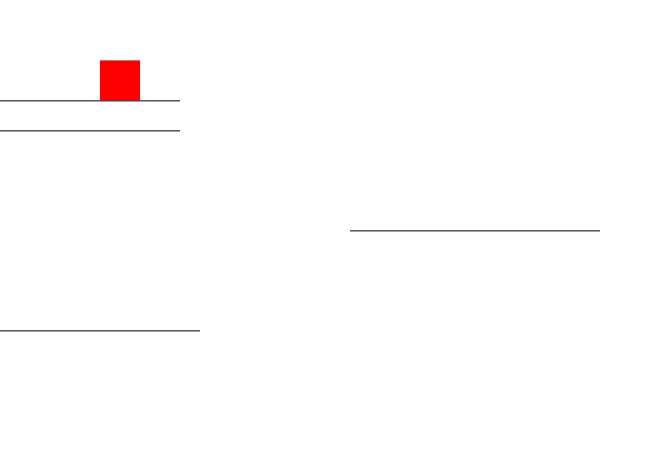
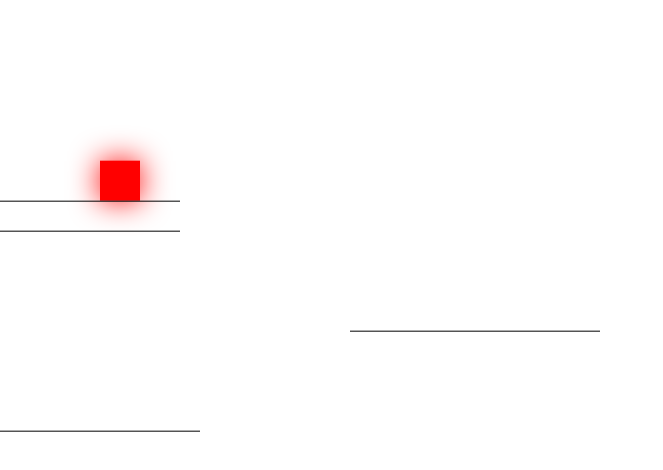
Before and after one commit to ThomasVandenhede/jeu-cv, a plain HTML site: page index.html in a window 1280 px wide. Shown: the part 286-756 px from the top of the page, without its empty margins (0-663 px from the left). Drawn offline with Linux system fonts and the light colour scheme.

Commit message:
Refactor player class & fix collision bugs & Create constants.js file

```diff
--- a/index.html
+++ b/index.html
@@ -23,6 +23,7 @@
     Votre navigateur ne supporte pas la balise canvas. Changez de navigateur ou jetez
     votre ordinateur.
   </canvas>
+  <script src="./js/constants.js"></script>
   <script src="./js/keyboardManager.js"></script>
   <script src="./js/sound.js"></script>
   <script src="./js/rectangle.js"></script>
--- /dev/null
+++ b/js/constants.js
@@ -0,0 +1 @@
+var GRAVITY_ACCELERATION = 1200;
--- a/js/index.js
+++ b/js/index.js
@@ -1,7 +1,6 @@
 window.addEventListener("DOMContentLoaded", function() {
   function fitCanvasToClient() {
     var canvas = document.getElementById("canvas");
-    console.log("hello");
     canvas.setAttribute("width", window.innerWidth);
     canvas.setAttribute("height", window.innerHeight);
   }
@@ -10,12 +9,13 @@ window.addEventListener("DOMContentLoaded", function() {
   window.addEventListener("resize", fitCanvasToClient);
 
   (function game() {
+    var previousTime, currentTime;
     var keyboard = keyboardManager.getInstance();
     var keyboard1 = keyboardManager.getInstance();
     var canvas = document.getElementById("canvas");
     var ctx = canvas.getContext("2d");
     var drawables = [];
-    var player = playerFactory(100, 0);
+    var player = playerFactory(100, -100);
     var ground = platformFactory(0, canvas.height - 10, canvas.width, 10);
     var platform1 = platformFactory(0, 350, 200, 1);
     var platform2 = platformFactory(350, 250, 250, 1);
@@ -72,16 +72,20 @@ window.addEventListener("DOMContentLoaded", function() {
     }
 
     function render() {
+      previousTime = currentTime || Date.now();
+      currentTime = Date.now();
+      dt = (currentTime - previousTime) / 1000;
+
       if (keyboard.RIGHT || keyboard.LEFT) {
         if (keyboard.LEFT) {
-          player.speed.x = -20;
+          player.moveLeft();
         }
 
         if (keyboard.RIGHT) {
-          player.speed.x = 20;
+          player.moveRight();
         }
       } else {
-        player.speed.x = 0;
+        player.v.x = 0;
       }
 
       if (keyboard.UP) {
@@ -98,9 +102,10 @@ window.addEventListener("DOMContentLoaded", function() {
         player.stand();
       }
 
-      player.update();
+      player.applyGravity();
+      player.detectCollisions();
+      player.update(dt);
       camera.update();
-      console.log(camera);
 
       clearCanvas();
       for (var i = 0; i < drawables.length; i++) {
--- a/js/player.js
+++ b/js/player.js
@@ -1,12 +1,18 @@
 // Factory pattern
 var playerFactory = (function() {
   var MAX_SPEED = 1500;
+  var JUMP_SPEED = -600;
+  var COEFFICIENT_OF_RESTITUTION = 0.4;
   var animationID;
+  var INITIAL_SIZE = 40;
 
   function Player(x, y) {
-    Rectangle.call(this, x, y, 40, 40); // subclassing Rectangle class
-    this.speed = new Vector(0, 0);
+    Rectangle.call(this, x, y, INITIAL_SIZE, INITIAL_SIZE);
+
+    this.v = new Vector(0, 0);
     this.acceleration = new Vector();
+    this.color = "#22dd00";
+    this.color = "red";
     this.isCrouching = false;
     this.isColliding = {
       right: false,
@@ -16,8 +22,13 @@ var playerFactory = (function() {
     }; // collision direction for movement
     this.collidableWith = []; // potential object collisions
     this.collidesWith = []; // actual object collisions
-    this.t = Date.now();
-    this.jumpSound = new Sound("./assets/sounds/0274.mp3");
+
+    // sounds
+    this.sounds = {
+      jump: new Sound("./assets/sounds/Light swing 1.mp4"),
+      hit: new Sound("./assets/sounds/Hit 1.mp4", 0.1),
+      still: new Sound("./assets/sounds/Medium hum.mp4")
+    };
   }
 
   Player.prototype = Object.create(Rectangle.prototype);
@@ -102,94 +113,88 @@ var playerFactory = (function() {
     }
   };
 
-  Player.prototype.collideHorizontally = function(el, dx, dy) {
-    var playerLeft = this.x;
-    var playerTop = this.y;
-    var playerRight = this.x + this.width;
-    var playerBottom = this.y + this.height;
-    var elLeft = el.x;
-    var elTop = el.y;
-    var elRight = el.x + el.width;
-    var elBottom = el.y + el.height;
-
+  Player.prototype.collideHorizontally = function(el) {
+    var collision = false;
+    var dx = this.v.x * dt;
+    var dy = this.v.y * dt;
     // detect horizontal collisions
-    if (playerTop < elBottom && playerBottom > elTop) {
+    if (this.top + dy < el.bottom && this.bottom + dy > el.top) {
       // left collision
-      if (playerLeft >= elRight && playerLeft + dx < elRight) {
-        this.isColliding.right = true;
-        this.x = elRight;
+      if (this.left >= el.right && this.left + dx < el.right) {
+        this.isColliding.left = true;
+        // resolve collision
+        this.x = el.right; // snap
+        this.v.x = 0;
+        collision = true;
       }
       // right collision
-      if (playerRight <= el.x && playerRight + dx > el.x) {
-        this.isColliding.left = true;
-        this.x = el.x - this.width;
+      if (this.right <= el.x && this.right + dx > el.x) {
+        this.isColliding.right = true;
+        // resolve collision
+        this.x = el.x - this.width; // snap
+        this.v.x = 0;
+        console.log(this.v);
+        collision = true;
       }
     }
+    return collision;
   };
 
-  Player.prototype.collideVertically = function(el, dx, dy) {
-    var playerLeft = this.x;
-    var playerTop = this.y;
-    var playerRight = this.x + this.width;
-    var playerBottom = this.y + this.height;
-    var elLeft = el.x;
-    var elTop = el.y;
-    var elRight = el.x + el.width;
-    var elBottom = el.y + el.height;
-
+  Player.prototype.collideVertically = function(el) {
+    var collision = false;
+    var dx = this.v.x * dt;
+    var dy = this.v.y * dt;
     // detect vertical collisioright
-    if (playerLeft < elRight && playerRight > elLeft) {
+    if (this.left + dx < el.right && this.right + dx > el.left) {
       // up collision
-      if (playerTop >= elBottom && playerTop + dy < elBottom) {
+      if (this.top >= el.bottom && this.top + dy < el.bottom) {
         this.isColliding.up = true;
-        this.y = el.y + el.height;
+        // resolve collision
+        this.y = el.y + el.height; // snap
+        // this.v.y = 0; // REMOVE FOR "GLUE" EFFECT WHEN COLLIDING UPWARDS
+        // this.v.y = -this.v.y * COEFFICIENT_OF_RESTITUTION;
+        collision = true;
       }
       // down collision
-      if (playerBottom <= elTop && playerBottom + dy > elTop) {
+      if (this.bottom <= el.top && this.bottom + dy > el.top) {
         this.isColliding.down = true;
-        this.y = el.y - this.height;
+        // resolve collision
+        this.v.y = -this.v.y * COEFFICIENT_OF_RESTITUTION;
+        if (
+          this.isCrouching ||
+          Math.abs(this.v.y) <= GRAVITY_ACCELERATION * dt + 1
+        ) {
+          this.v.y = 0;
+          this.y = el.y - this.height; // snap
+        }
+        collision = true;
       }
     }
+    return collision;
   };
 
   Player.prototype.jump = function() {
     if (this.isColliding.down) {
-      this.jumpSound.replay();
+      this.sounds.jump.replay();
       this.isColliding.down = false;
-      this.speed.y = -60;
+      this.v.y = JUMP_SPEED;
     }
   };
 
-  Player.prototype.update = function() {
-    var t0 = this.t,
-      t1 = Date.now(),
-      v1 = new Vector(),
-      x1,
-      y1,
-      dx,
-      dy,
-      dvx,
-      dvy;
-
-    // apply gravity based on whether player is free falling
-    this.acceleration.y = 12;
+  Player.prototype.applyGravity = function() {
+    // apply gravity if player is free falling
+    this.acceleration.y = GRAVITY_ACCELERATION;
 
     // compute new speed based on acceleration and time ellapsed since last rendering
-    dvx = this.acceleration.x * (t1 - t0) / 100;
-    this.speed.x =
-      this.speed.x + dvx > MAX_SPEED ? MAX_SPEED : this.speed.x + dvx;
-    if (this.isColliding.down) {
-      this.speed.y = 0;
-    } else {
-      dvy = this.acceleration.y * (t1 - t0) / 100;
-      this.speed.y =
-        this.speed.y + dvy > MAX_SPEED ? MAX_SPEED : this.speed.y + dvy;
-    }
+    this.v.y += this.acceleration.y * dt;
+    this.v.y =
+      Math.abs(this.v.y) > MAX_SPEED
+        ? this.v.y / Math.abs(this.v.y) * MAX_SPEED
+        : this.v.y;
+  };
 
-    // compute new position based on speed and time ellapsed since last rendering
-    dx = (t1 - t0) / 100 * this.speed.x;
-    dy = (t1 - t0) / 100 * this.speed.y;
-
+  Player.prototype.detectCollisions = function() {
+    // reset collisions
     this.isColliding = {
       right: false,
       left: false,
@@ -199,9 +204,25 @@ var playerFactory = (function() {
 
     // detect collision with other collidable elements
     for (let i = 0; i < this.collidableWith.length; i++) {
-      this.collideHorizontally(this.collidableWith[i], dx, dy);
-      this.collideVertically(this.collidableWith[i], dx, dy);
+      var hasVerticalCollision, hasHorizontalCollision;
+      hasHorizontalCollision = this.collideHorizontally(this.collidableWith[i]);
+      hasVerticalCollision = this.collideVertically(this.collidableWith[i]);
+
+      if (hasVerticalCollision && this.v.y) {
+        this.sounds.hit.play();
+      }
+
+      this.collidableWith[i].touched =
+        hasVerticalCollision || hasHorizontalCollision;
     }
+  };
+
+  Player.prototype.update = function(dt) {
+    var dx, dy;
+
+    // compute new position based on speed and time ellapsed since last rendering
+    dx = this.v.x * dt;
+    dy = this.v.y * dt;
 
     // apply natural position increments if no collision detected
     if (!this.isColliding.down && !this.isColliding.up) {
@@ -211,20 +232,15 @@ var playerFactory = (function() {
     if (!this.isColliding.right && !this.isColliding.left) {
       this.x += dx;
     }
-
-    // Number.prototype.mod = function(n) {
-    //   return (this % n + n) % n;
-    // };
-
-    // this.y = this.y.mod(canvas.height);
-    // this.x = this.x.mod(canvas.width);
-
-    this.t = t1;
   };
 
   Player.prototype.draw = function(ctx, camera) {
-    ctx.fillStyle = "#ff0000";
+    ctx.save();
+    ctx.fillStyle = this.color;
+    ctx.shadowColor = this.color;
+    ctx.shadowBlur = 30;
     ctx.fillRect(this.x - camera.x, this.y - camera.y, this.width, this.height);
+    ctx.restore();
   };
 
   return function(x, y) {
```
